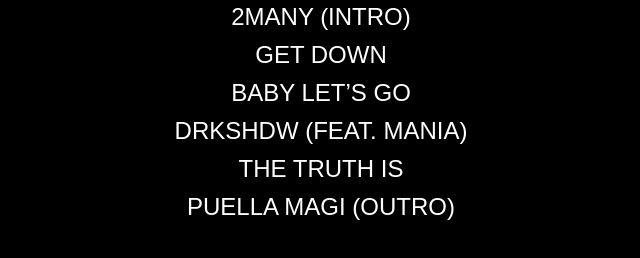
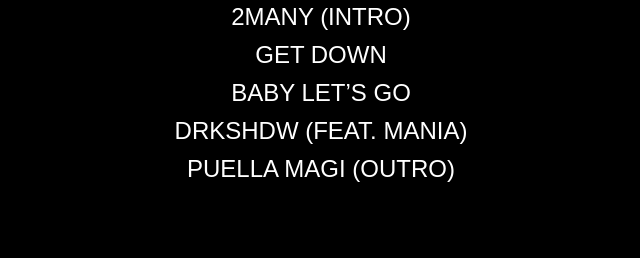
Before and after one commit to francy603/chaos, a plain HTML site: page index.html in a window 1280 px wide. Shown: the part 166-424 px from the top of the page, without its empty margins (319-959 px from the left). Drawn offline with Linux system fonts and the light colour scheme.

Commit message:
Update index.html

```diff
--- a/index.html
+++ b/index.html
@@ -32,7 +32,6 @@
     <li>GET DOWN</li>
     <li>BABY LET’S GO</li>
     <li>DRKSHDW (FEAT. MANIA)</li>
-    <li>THE TRUTH IS</li>
     <li>PUELLA MAGI (OUTRO)</li>
   </ul>
 </body>
```
